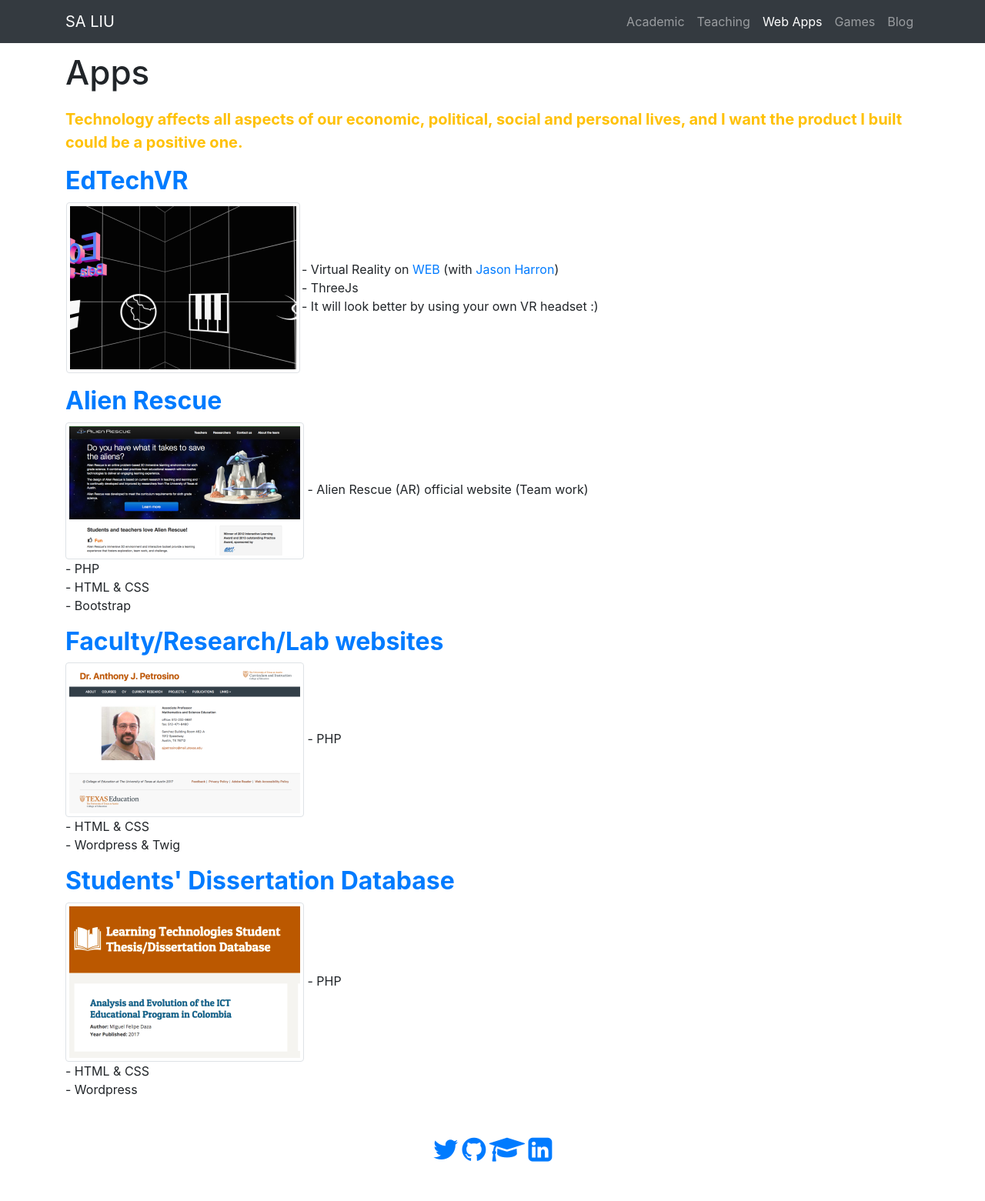
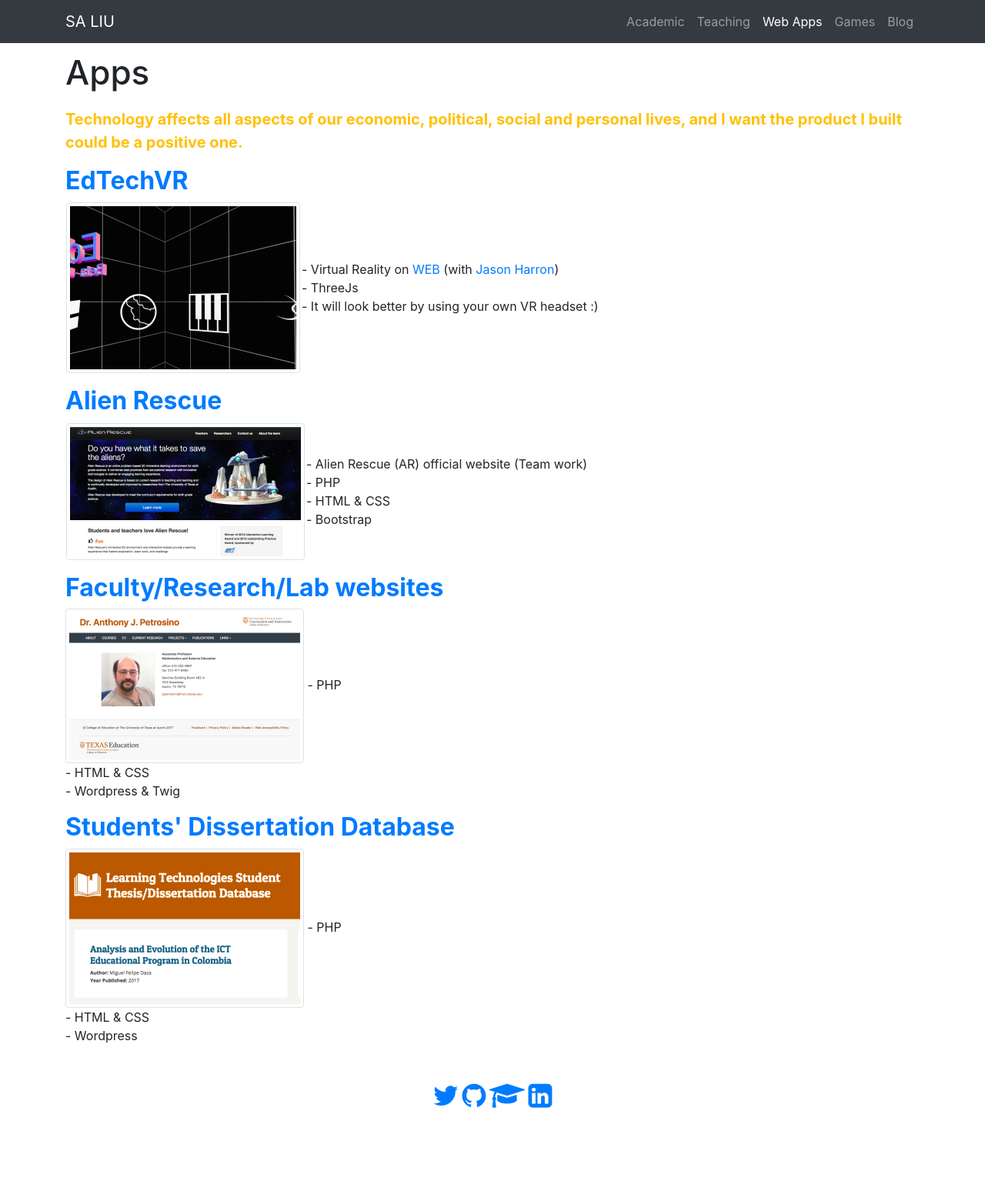
Before and after one commit to Tonicdragon6x66/saliudev.github.io, a Jekyll site: the page built from apps/index.html, in a window 1280 px wide. Shown: the whole page at 77% size. Built offline with Jekyll 4.4.1, drawn with Linux system fonts in a browser that asks for light colours; after the commit the page ends 1491 px from its top, so only the background shows below that.

Commit message:
style image

```diff
--- a/apps/index.html
+++ b/apps/index.html
@@ -38,7 +38,7 @@ title: SA LIU | Researcher, Teacher, Developer
                 <td>
                     <img class="img-thumbnail img-responsive" alt="EdTechVR" src="/img/edtechvr.png">
                 </td>
-                <td>
+                <td class="appright">
                     - Virtual Reality on <a href="https://edtechvr.com/">WEB</a> (with <a href="https://twitter.com/JRHarron">Jason Harron</a>)
                     <br>
                     - ThreeJs
@@ -51,15 +51,21 @@ title: SA LIU | Researcher, Teacher, Developer
 
         <div class="appblock">
             <h2 class="text-primary"><strong><a href="https://alienrescue.education.utexas.edu/">Alien Rescue</a></strong></h2>
-
+            <table>
+            <tr>
+                <td>
                     <img class="img-thumbnail img-responsive" alt="vr" src="/img/ar.png">
-
+                </td>
+                <td class="appright">
                     - Alien Rescue (AR) official website (Team work)
                     <br>
                     - PHP
                     <br>
                             - HTML & CSS
                     <br>- Bootstrap
+                </td>
+            </tr>
+            </table>
         </div>
 
 
--- a/css/main.css
+++ b/css/main.css
@@ -39,3 +39,7 @@
 .appblock {
     margin-top: 1rem;
 }
+
+.appright {
+    margin-left: 2rem;
+}
```
Lines whose indentation alone changed are shown as unchanged.
